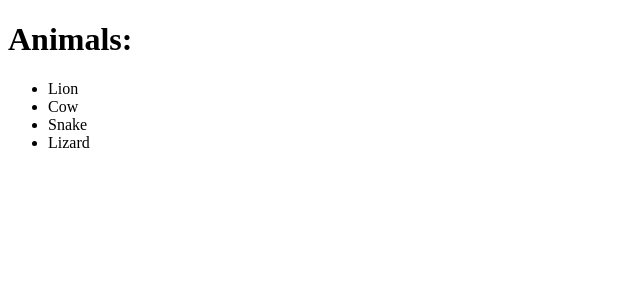
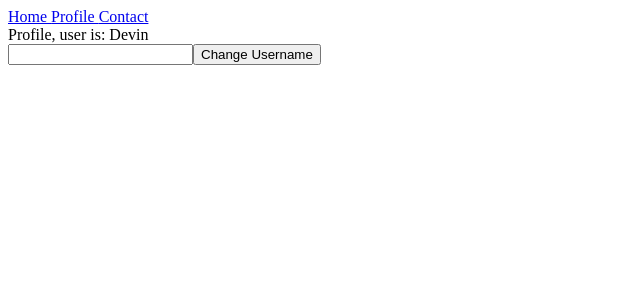
Before and after one commit to DevinCookcs/react-dom, a React (Vite) app: page /profile in a window 1280 px wide. Shown: the top 300 px of the page, without its empty margins (0-640 px from the left). Built offline with nearby package versions, Linux system fonts and the light colour scheme.

Commit message:
managing useContext and useState

```diff
--- a/src/App.jsx
+++ b/src/App.jsx
@@ -1,28 +1,29 @@
-import { useState } from "react";
+import React, { useState, createContext } from "react";
+import "./App.css";
 import { BrowserRouter as Router, Routes, Route } from "react-router-dom";
-import "./App.css";
+import Profile from "./pages/Profile";
+import Contact from "./pages/Contact";
+import Home from "./pages/Home";
+import Navbar from "./Navbar";
 
-function ListItem(props) {
-  return <li>{props.animal}</li>;
-}
-
-function List(props) {
-  return (
-    <ul>
-      {props.animals.map((animal) => {
-        return <ListItem key={animal} animal={animal} />;
-      })}
-    </ul>
-  );
-}
+export const AppContext = createContext();
 
 function App() {
-  const animals = ["Lion", "Cow", "Snake", "Lizard"];
+  const [username, setUsername] = useState("Devin");
 
   return (
-    <div>
-      <h1>Animals: </h1>
-      <List animals={animals} />
+    <div className="App">
+      <AppContext.Provider value={{ username, setUsername }}>
+        <Router>
+          <Navbar />
+          <Routes>
+            <Route path="/" element={<Home />} />
+            <Route path="/profile" element={<Profile />} />
+            <Route path="/contact" element={<Contact />} />
+            <Route path="*" element={<h1> Page not found </h1>} />
+          </Routes>
+        </Router>
+      </AppContext.Provider>
     </div>
   );
 }
--- /dev/null
+++ b/src/Navbar.jsx
@@ -0,0 +1,12 @@
+import React from 'react'
+import { Link } from "react-router-dom";
+
+export default function Navbar() {
+  return (
+    <div>
+        <Link to="/"> Home </Link>
+        <Link to="/profile"> Profile </Link>
+        <Link to="/contact"> Contact </Link>
+    </div>
+  )
+}
--- /dev/null
+++ b/src/components/ChangeProfile.jsx
@@ -0,0 +1,23 @@
+import React, { useState, useContext } from "react";
+import { AppContext } from "../App";
+
+export default function ChangeProfile() {
+  const { setUsername } = useContext(AppContext);
+  const [newUsername, setNewUsername] = useState("");
+  return (
+    <div>
+      <input
+        onChange={(e) => {
+          setNewUsername(e.target.value);
+        }}
+      />
+      <button
+        onClick={() => {
+          setUsername(newUsername);
+        }}
+      >
+        Change Username
+      </button>
+    </div>
+  );
+}
--- /dev/null
+++ b/src/pages/Contact.jsx
@@ -0,0 +1,9 @@
+import React from "react";
+
+export default function Contact() {
+  return (
+    <div>
+      <h1>This is the contact page</h1>
+    </div>
+  );
+}
--- /dev/null
+++ b/src/pages/Home.jsx
@@ -0,0 +1,7 @@
+import React, { useContext } from "react";
+import { AppContext } from "../App";
+
+export default function Home() {
+  const { username } = useContext(AppContext);
+  return <h1> This is the home page of {username} </h1>;
+}
--- /dev/null
+++ b/src/pages/Profile.jsx
@@ -0,0 +1,13 @@
+import React, { useContext } from "react";
+import ChangeProfile from "../components/ChangeProfile";
+import { AppContext } from "../App";
+
+export default function Profile() {
+  const { username, setUsername } = useContext(AppContext);
+  return (
+    <div>
+      Profile, user is: {username}
+      <ChangeProfile />
+    </div>
+  );
+}
```
